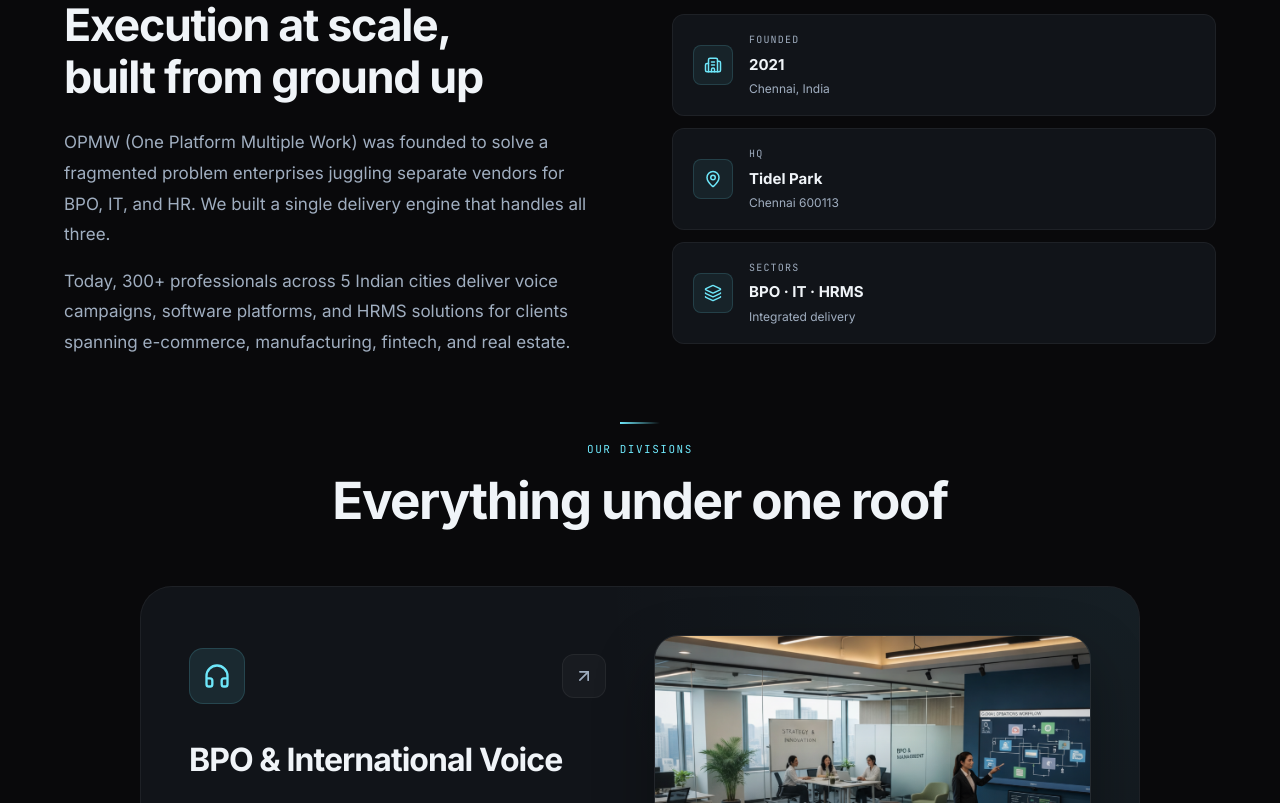
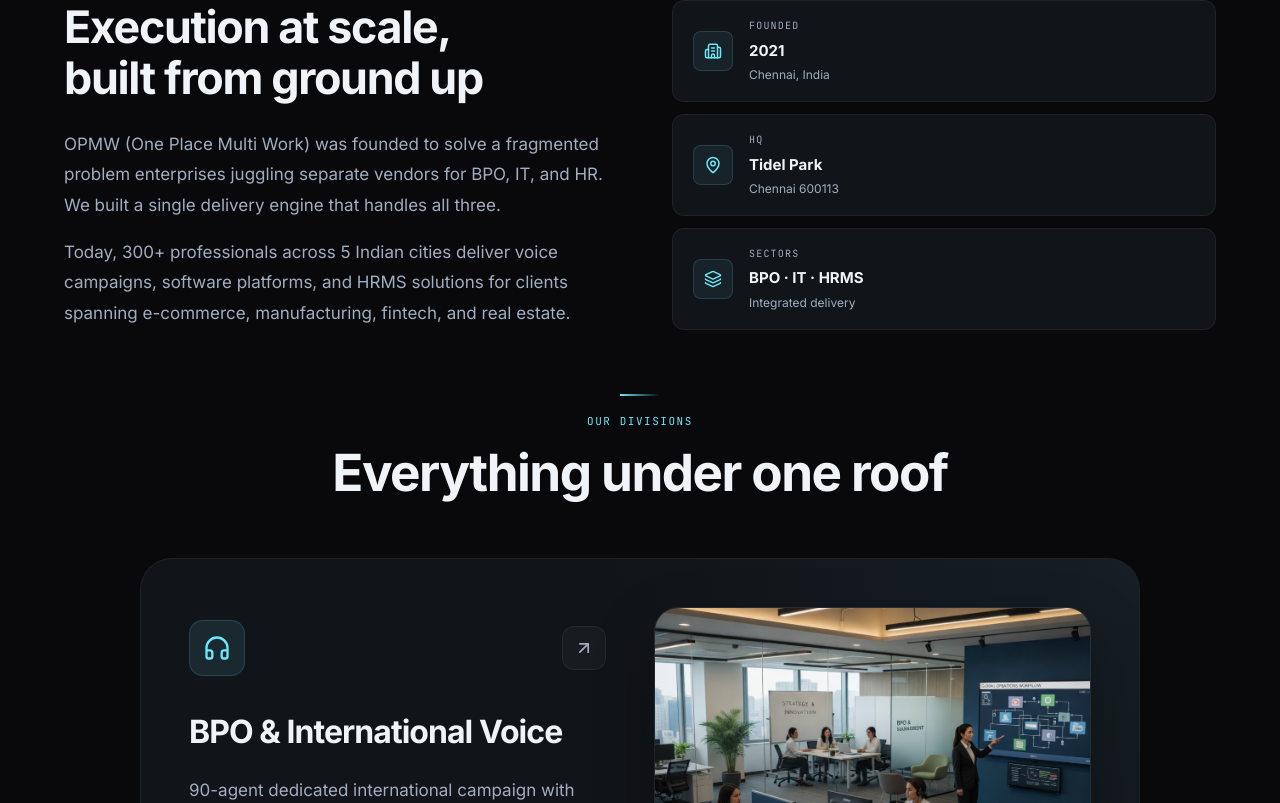
Before and after one commit to achyuth2308/opmwfinal, a React (Vite) app in the folder opmw4/: page / in a window 1280 px wide. Shown: the part 1557-2360 px from the top of the page. Built offline with nearby package versions, Linux system fonts and the light colour scheme.

Commit message:
feat: update site heading and branding to One Place Multi Work

```diff
--- a/opmw4/index.html
+++ b/opmw4/index.html
@@ -27,7 +27,7 @@
   <meta property="og:url" content="https://www.opmw.in" />
 
   <!-- Twitter Card defaults -->
-  <meta name="twitter:card" href="/favicon.png" />
+  <meta name="twitter:card" content="summary_large_image" />
   <meta name="twitter:title" content="OPMW — One Place Multi Work" />
   <meta name="twitter:description"
     content="India's integrated execution platform combining BPO, IT & Web Development, and HRMS under one unified brand." />
--- a/opmw4/src/components/home/AboutOPMW.jsx
+++ b/opmw4/src/components/home/AboutOPMW.jsx
@@ -74,7 +74,7 @@
                                 marginBottom: 16,
                             }}
                         >
-                            OPMW (One Platform Multiple Work) was founded to solve a fragmented problem enterprises
+                            OPMW (One Place Multi Work) was founded to solve a fragmented problem enterprises
                             juggling separate vendors for BPO, IT, and HR. We built a single delivery engine that
                             handles all three.
                         </p>
--- a/opmw4/src/constants/seoConfig.js
+++ b/opmw4/src/constants/seoConfig.js
@@ -9,7 +9,7 @@
 
 const seoConfig = {
     '/': {
-        title: 'OPMW — One Platform, Multiple Workforce Dimensions',
+        title: 'OPMW — One Place Multi Work',
         description:
             'OPMW is India\'s integrated execution platform combining BPO, IT & Web Development, and HRMS under one unified brand. 300+ professionals across 5 cities.',
         keywords:
```
